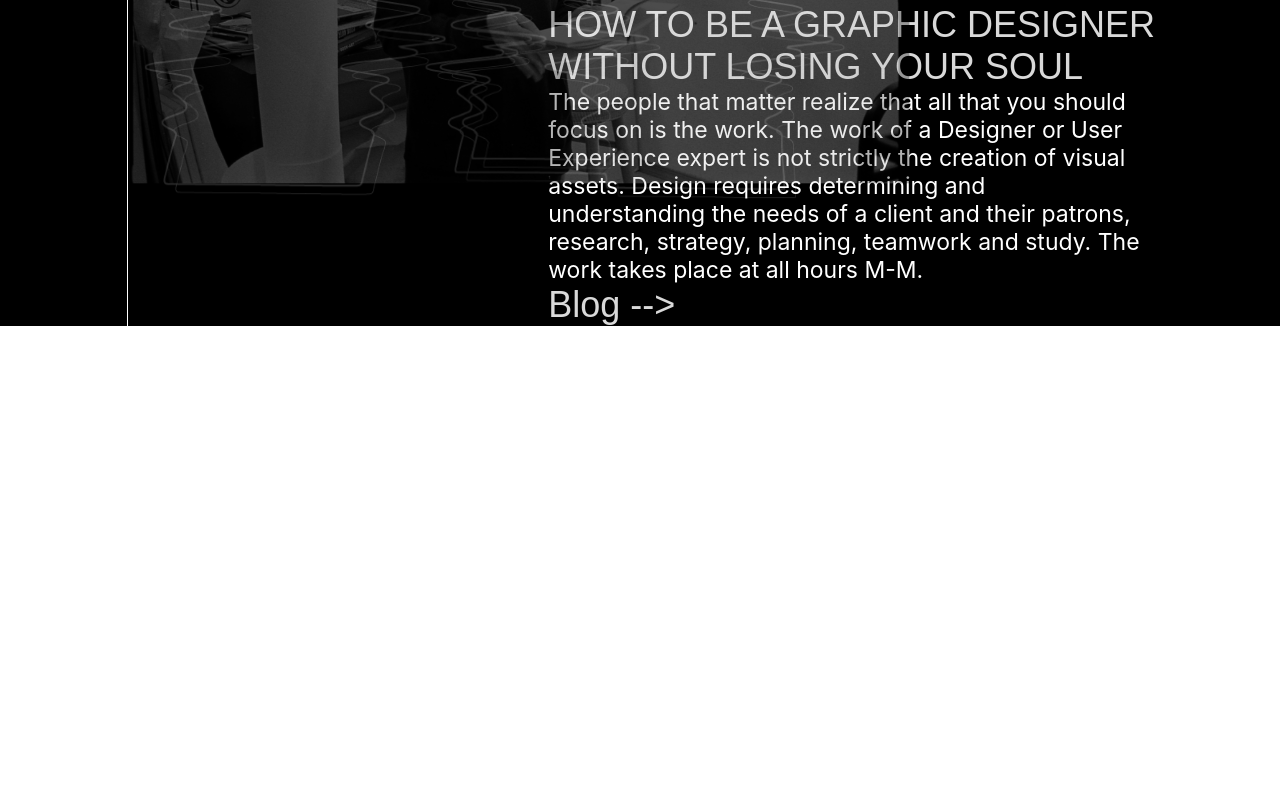
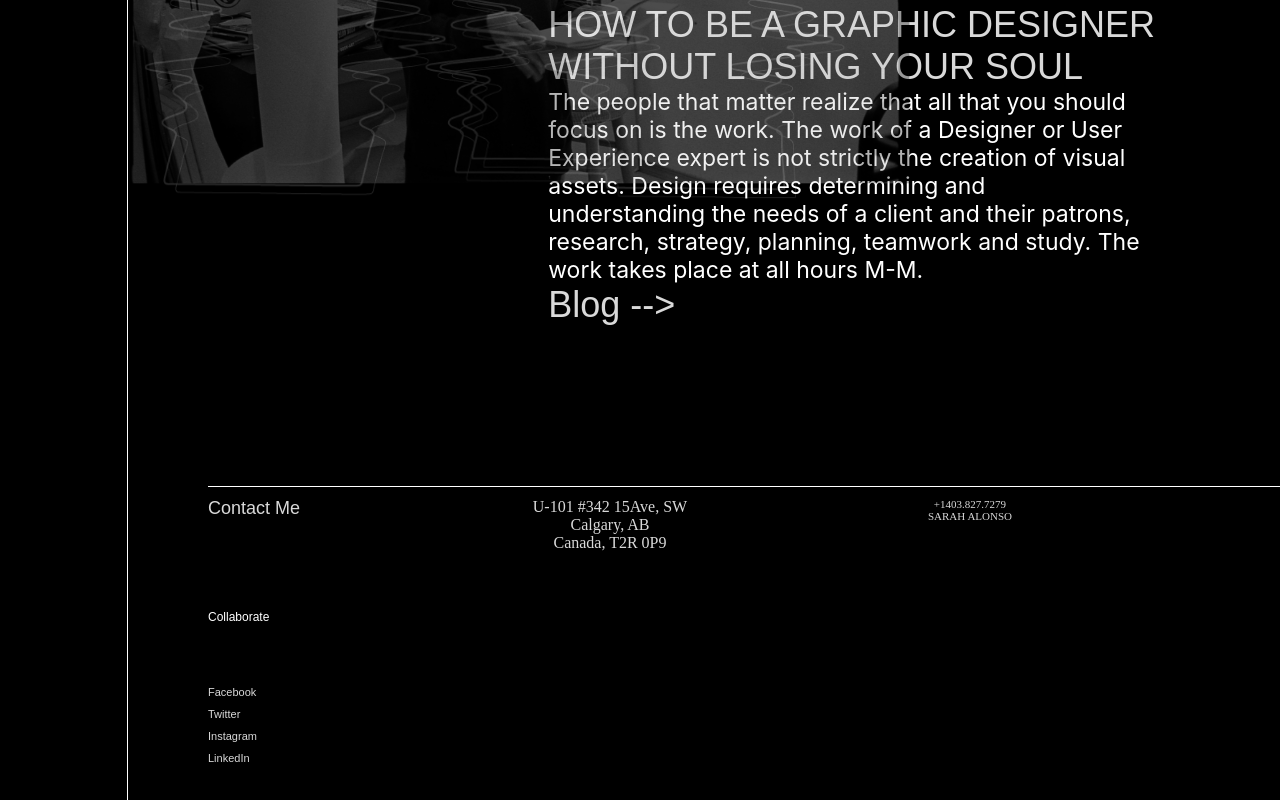
Before and after one commit to smc-dotexe/sadesign, a React (Create React App) app: page / in a window 1280 px wide. Shown: the part 4234-5034 px from the top of the page. Before the commit the page ends 4560 px from the top, so only its background shows below. Built offline with nearby package versions, Linux system fonts and the light colour scheme.

Commit message:
added contact component and align items

```diff
--- a/src/App.css
+++ b/src/App.css
@@ -414,3 +414,83 @@ BLOG SECTION
   font-size: 36px;
   color: #D9D9D9;
 }
+
+/******************
+CONTACT SECTION
+******************/
+.contact {
+  min-height: 70vmin;
+  background-color: black;
+  display: grid;
+  grid-template-columns: 10% 1fr;
+  grid-template-rows: 10vmin 1fr;
+  grid-gap: 10vmin;
+}
+
+#contactBorder {
+  grid-column: 1;
+  grid-row: 1 / span 2;
+  border-right: 1px solid white;
+}
+
+#contactInfo {
+  grid-column: 2;
+  grid-row: 2;
+  border-top: 1px solid white;
+  display: grid;
+  grid-template-columns: 75%;
+}
+
+#contactMe {
+  margin-top: 11px;
+  font-family: Arimo;
+  font-size: 18px;
+  color: #D9D9D9;
+  font-weight: normal;
+  grid-column: 1;
+  grid-row: 1;
+  align-self: start;
+  justify-self: start;
+}
+
+#contactAddress {
+  margin-top: 11px;
+  font-family: Chap Light;
+  font-size: 16px;
+  color: #D9D9D9;
+  grid-column: 1;
+  grid-row: 1;
+  align-self: start;
+  justify-self: center;
+}
+
+#contactPhone {
+  margin-top: 11px;
+  font-family: Chap Light;
+  font-size: 11px;
+  color: #D9D9D9;
+  grid-column: 1;
+  grid-row: 1;
+  align-self: start;
+  justify-self: end;
+}
+
+#collaborate {
+  font-family: Arimo;
+  font-size: 12px;
+  color: white;
+  grid-column: 1;
+  grid-row: 2;
+  justify-self: start;
+  align-self: center;
+}
+
+#socialMedia {
+  font-family: Arimo;
+  font-size: 11px;
+  color: #D9D9D9;
+  text-align: left;
+  grid-row: 3;
+  align-self: end;
+  line-height: 2em;
+}
--- a/src/App.js
+++ b/src/App.js
@@ -5,6 +5,7 @@ import DesignersArt from './components/DesignersArt'
 import DesignTraining from './components/DesignTraining'
 import SmallBusiness from './components/SmallBusiness'
 import Blog from './components/Blog'
+import Contact from './components/Contact'
 
 function App() {
   return (
@@ -14,6 +15,7 @@ function App() {
       <DesignTraining />
       <SmallBusiness />
       <Blog />
+      <Contact />
     </div>
   );
 }
--- /dev/null
+++ b/src/components/Contact.js
@@ -0,0 +1,41 @@
+import React from 'react'
+
+class Contact extends React.Component {
+    render() {
+        return (
+            <div className='contact'>
+                <h1>contact</h1>
+                <div id='contactBorder'></div>
+                <div id='contactInfo'>
+                    <h5 id='contactMe'>Contact Me</h5>
+                    <p id='contactAddress'>
+                        U-101 #342 15Ave, SW<br/>
+                        Calgary, AB<br/>
+                        Canada, T2R 0P9
+                    </p>
+                    <p id='contactPhone'>
+                        +1403.827.7279<br/>
+                        SARAH ALONSO
+                    </p>
+                    <p id='collaborate'>
+                        Collaborate
+                    </p>
+                    <p id='socialMedia'>
+                        Facebook<br/>
+                        Twitter<br/>
+                        Instagram<br/>
+                        LinkedIn<br/>
+                    </p>
+                    <p id='privacyPolicy'>
+                        Privacy Policy
+                    </p>
+                    <p id='copyright'>
+                        &copy;SARAHALONSO&#8212;DESIGN
+                    </p>
+                </div>
+            </div>
+        )
+    }
+}
+
+export default Contact
```
